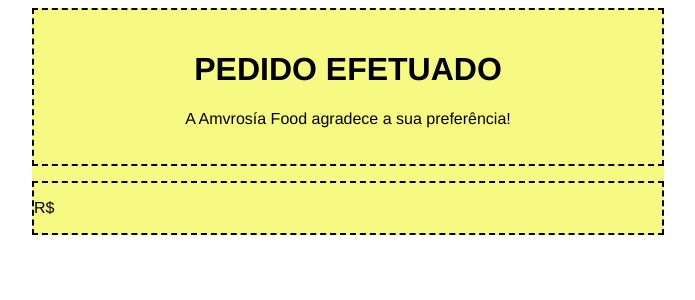
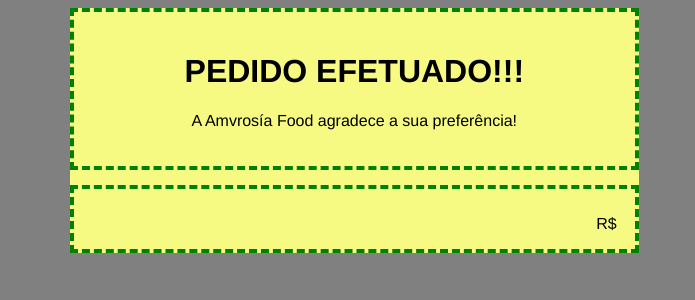
Before and after one commit to Amvrosia-Food/cantina, a PHP site: page /finalizar.php in a window 1280 px wide. Shown: the top 300 px of the page, without its empty margins (292-987 px from the left). Run offline with PHP 8.4, Linux system fonts and the light colour scheme; the visitor is signed in with stand-in values (Sample User, id 1); data that the repository does not hold is empty.

Commit message:
Adicionando atualizações do projeto

```diff
--- a/css/finalizar.css
+++ b/css/finalizar.css
@@ -1,20 +1,23 @@
 * {
     font-family: 'Franklin Gothic Medium', 'Arial Narrow', Arial, sans-serif;
+}
+body {
+    background-color: #808080;
 }
 
 .mostra-produtos {
     position: relative;
-    top: 0;
-    left: 25%;
+    top: 30%;
+    left: 28%;
     display: flex;
     flex-direction: column;
-    width: 50%;
+    width: 45%;
     background-color: rgb(246, 250, 130);
 }
 
 .cabecalho-produtos {
     padding: 20px;
-    border: 2px dashed black;
+    border: 4px dashed green;
     text-align: center;
 }
 
@@ -22,9 +25,9 @@
     display: flex;
     align-items: center;
     justify-content: space-between;
-    border-bottom: 2px dashed black;
-    border-right: 2px dashed black;
-    border-left: 2px dashed black;
+    border-bottom: 4px dashed green;
+    border-right: 4px dashed green;
+    border-left: 4px dashed green;
     padding: 10px;
 }
 
@@ -37,6 +40,8 @@
 }
 
 .total {
-    border: 2px dashed black;
+    border: 4px dashed green;
     margin-top: 15px;
+    text-align: end;
+    padding: 10px 18px 0 0;
 }
--- a/finalizar.php
+++ b/finalizar.php
@@ -5,7 +5,7 @@
 ?>
 
 <!DOCTYPE html>
-<html lang="en">
+<html lang="pt-br">
 <head>
     <meta charset="UTF-8">
     <meta http-equiv="X-UA-Compatible" content="IE=edge">
@@ -19,13 +19,14 @@
 
 <div class="mostra-produtos">
     <div class="cabecalho-produtos">
-        <h1>PEDIDO EFETUADO</h1>
+        <h1>PEDIDO EFETUADO!!!</h1>
         <p>A Amvrosía Food agradece a sua preferência!</p>
     </div><!--cabecalho-produtos-->
 <?php
 
 foreach($_SESSION['dados'] as $produtos){
-
+    $conexao = new mysqli('localhost', 'root', '', 'amvrosiadb');
+    mysqli_query($conexao, "UPDATE produtos SET qtdProd = qtdProd - '{$produtos['quantidade']}' WHERE nomeProd='{$produtos['nome']}'");
 ?>
 
 
```
Also changed, not shown: estoque.php (added, +42 -0 lines), index.php (+0 -17 lines).
